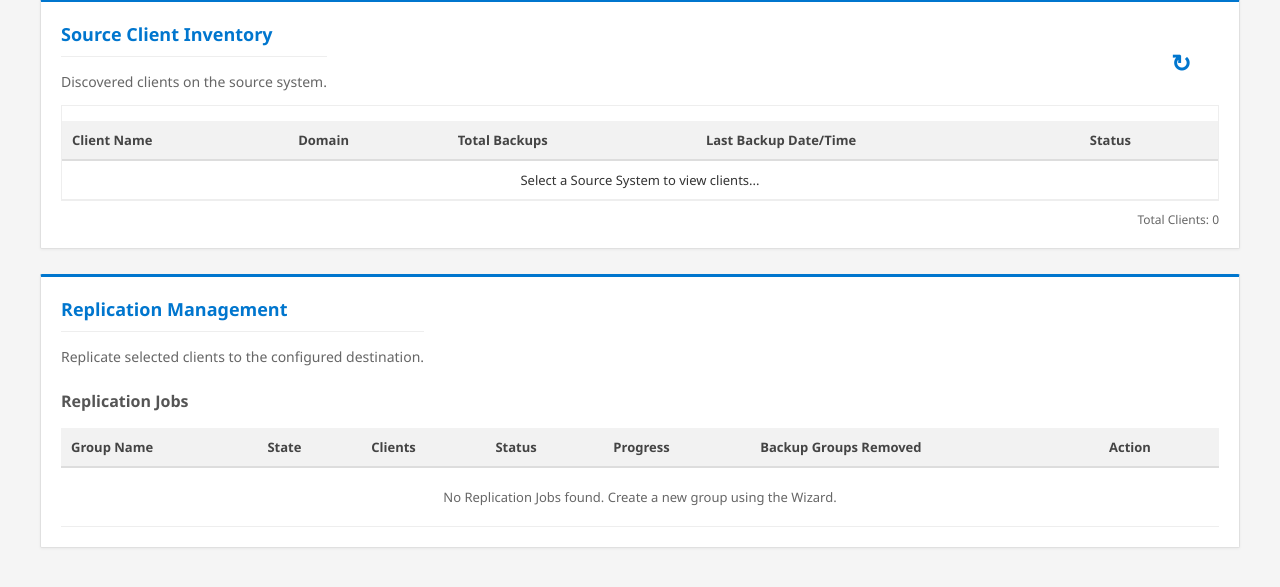
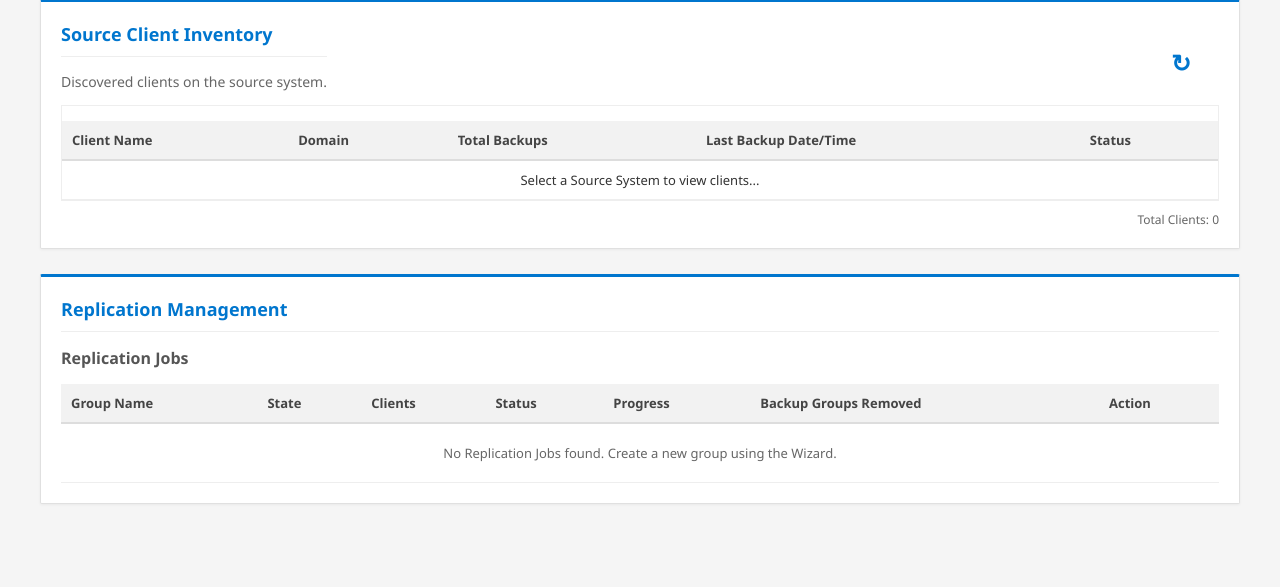
Before and after one commit to cshoesmith/avamar_migration_manager_kimi, a Flask app: template templates/index.html in a window 1280 px wide. Shown: the part 194-781 px from the top of the page. Run offline with Flask 3, Linux system fonts and the light colour scheme; the template is opened without the code that fills it, so the values that code supplies are empty.

Commit message:
Remove description text and align button with Replication Jobs heading
- Removed 'Replicate selected clients to the configured destination.' paragraph
- Moved 'Replication Jobs' h3 heading to same row as 'Add Replication Group Wizard' button
- Button is now vertically aligned with the Replication Jobs heading
- Reclaimed vertical space by removing the description text

```diff
--- a/templates/index.html
+++ b/templates/index.html
@@ -586,19 +586,16 @@
 
         <!-- Section 3: Replication -->
         <div class="section">
-            <div style="display:flex; justify-content:space-between; align-items:center;">
-                <div>
-                    <h2>Replication Management</h2>
-                    <p>Replicate selected clients to the configured destination.</p>
-                </div>
+            <h2>Replication Management</h2>
+
+            <span id="replStatus" style="font-weight: 600;"></span>
+
+            <div style="display:flex; justify-content:space-between; align-items:center; margin-top: 15px;">
+                <h3 style="margin: 0;">Replication Jobs</h3>
                 {% if current_user.role == 'admin' %}
-                <button onclick="openWizard()" style="height: 40px; font-size: 14px; background-color: #0076CE;">+ Add Replication Group Wizard</button>
+                <button onclick="openWizard()" style="height: 36px; font-size: 14px; background-color: #0076CE;">+ Add Replication Group Wizard</button>
                 {% endif %}
             </div>
-
-            <span id="replStatus" style="font-weight: 600;"></span>
-
-            <h3 style="margin-top: 10px;">Replication Jobs</h3>
             <div id="activeJobsContainer">
                 <table id="jobsTable">
                     <thead>
```
